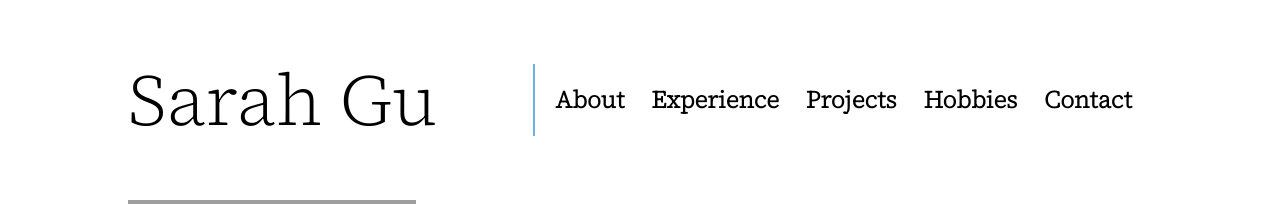
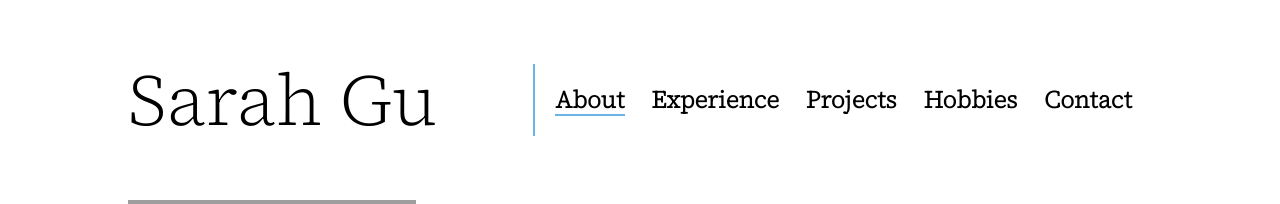
Before and after one commit to sarah-gu/sgu, a Next.js app: page / in a window 1280 px wide. Shown: the top 204 px of the page. Built offline with nearby package versions, Linux system fonts and the light colour scheme; grey boxes are pictures that could not be loaded.

Commit message:
fixing bug on the menu header

```diff
--- a/app/components/MenuTab.tsx
+++ b/app/components/MenuTab.tsx
@@ -18,7 +18,7 @@ export const MenuTab = ({
   >
     {menuName}
     <div
-      className={`absolute bottom-0 left-0 h-0.5bg-pantone transition-all duration-300 ${
+      className={`absolute bottom-0 left-0 h-0.5 bg-pantone transition-all duration-300 ${
         menuBar === menuName ? "w-full" : "w-0 group-hover:w-full"
       }`}
     ></div>
```
